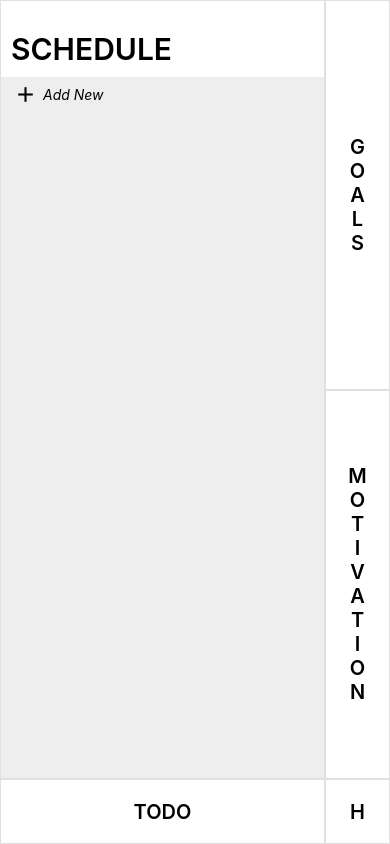
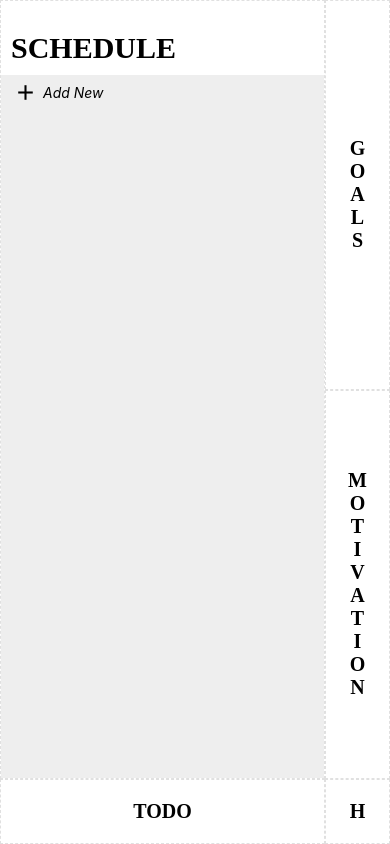
Before and after one commit to sidevesh/today_in_life_react-native, a React Native app: screen / in a window 390 px wide. Built offline with nearby package versions, Linux system fonts and the light colour scheme.

Commit message:
Use Times New Roman and dashed border

```diff
--- a/src/components/pane.jsx
+++ b/src/components/pane.jsx
@@ -12,6 +12,7 @@ const styles = StyleSheet.create({
   pane: {
     borderColor: '#e0e0e0',
     borderWidth: 1,
+    borderStyle: 'dashed',
   },
   band: {
     flexDirection: 'column',
@@ -22,6 +23,7 @@ const styles = StyleSheet.create({
     fontSize: 20,
     fontWeight: '600',
     textAlign: 'center',
+    fontFamily: 'Times New Roman',
   },
   editorHeading: {
     marginTop: 10,
```
